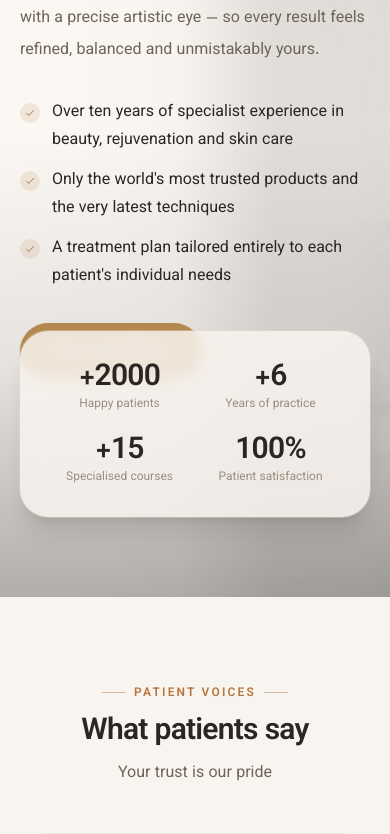
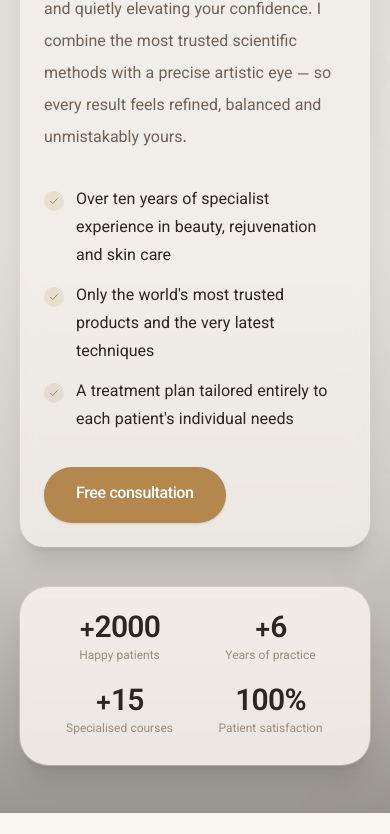
Before and after one commit to amirfahimnia/dr.nasim, a Next.js app: page /en in a window 390 px wide. Shown: the part 5537-6371 px from the top of the page. Built offline with nearby package versions, Linux system fonts and the light colour scheme.

Commit message:
feat: update About section layout; enhance styling and responsiveness

```diff
--- a/src/components/about/About.tsx
+++ b/src/components/about/About.tsx
@@ -15,12 +15,11 @@ export async function About() {
   return (
     <section
       id="about"
-      className="relative isolate overflow-hidden bg-cream-soft py-20 sm:py-24 lg:py-32 lg:pb-44"
+      className="relative isolate overflow-hidden bg-cream-soft py-20 pb-12 sm:py-24 sm:pb-16 lg:py-28 lg:pb-32"
       aria-labelledby="about-title"
     >
-      {/* === Background layers (all stacking BELOW in-flow content) === */}
-
-      {/* Full-bleed background image — `-z-10` keeps it behind the cream-overlay text region */}
+      {/* === Section backdrop === */}
+      {/* Full-bleed portrait — `-z-10` keeps it below in-flow inside the section's `isolate`. */}
       <Image
         src="/images/dr-nasim-about-bg.jpg"
         alt={t("imageAlt")}
@@ -28,28 +27,23 @@ export async function About() {
         sizes="100vw"
         className="-z-10 object-cover"
       />
-
-      {/* Cream-soft overlay — solid on the LEFT ~55%, fades to the image on the right.
-          NOTE: rgb(251,247,242) = --color-cream-soft (#fbf7f2). Tailwind v4
-          arbitrary-value `bg-[…]` can't read CSS variables in rgba stops, so
-          the literal is hard-coded; track any token rename. */}
+      {/* Bottom ink wash adds premium depth and contrast for the stats card. */}
       <div
         aria-hidden
-        className="absolute inset-0 bg-[linear-gradient(90deg,var(--color-cream-soft)_0%,rgba(251,247,242,0.95)_30%,rgba(251,247,242,0.85)_45%,rgba(251,247,242,0)_70%)]"
+        className="absolute inset-x-0 bottom-0 -z-[5] h-1/2 bg-gradient-to-t from-ink/40 via-ink/10 to-transparent"
       />
 
-      {/* Bottom ink wash for premium depth and stats-card contrast */}
-      <div
-        aria-hidden
-        className="absolute inset-x-0 bottom-0 h-1/2 bg-gradient-to-t from-ink/35 via-ink/10 to-transparent"
-      />
-
-      {/* === Foreground content === */}
-
+      {/* === Foreground: 12-col grid, text on visual LEFT (RTL) + stats on visual RIGHT (RTL) ===
+          `col-start-7` places the text column on the visual LEFT in RTL (right in LTR).
+          `col-start-1` places the stats card on the visual RIGHT in RTL (left in LTR).
+          `lg:items-end` aligns the stats card's bottom edge to the text panel's bottom edge,
+          producing the side-by-side "align with the text" composition. */}
       <Container>
-        {/* Text — pinned to the LEFT on lg+ so it sits over the cream overlay region */}
-        <div className="grid lg:grid-cols-12 lg:gap-12">
-          <div className="relative lg:col-span-7 lg:col-start-1 lg:py-2">
+        <div className="grid gap-10 lg:grid-cols-12 lg:items-end lg:gap-x-10 xl:gap-x-14">
+          {/* TEXT — visual LEFT in RTL. Own cream/glass backdrop so it stays
+              readable wherever the grid column lands (LTR or RTL). */}
+          <div className="lg:col-span-6 lg:col-start-7">
+            <div className="rounded-3xl bg-cream/85 p-6 shadow-xl ring-1 ring-line/25 backdrop-blur supports-[backdrop-filter]:bg-cream/70 sm:p-8 lg:p-10">
               <p className="mb-3 inline-flex items-center gap-2 text-xs font-semibold uppercase tracking-[0.18em] text-eyebrow">
                 <span className="h-px w-6 bg-eyebrow/50" />
                 {t("eyebrow")}
@@ -87,24 +81,15 @@ export async function About() {
                 </Button>
               </div>
             </div>
+          </div>
 
-          {/* Empty right column — balances the cream panel on lg+ */}
-          <div
-            aria-hidden
-            className="hidden lg:col-start-8 lg:col-span-5 lg:block"
-          />
-        </div>
-      </Container>
-
-      {/* Floating stats card — uses `relative z-10` to clear all background
-          layers and the section's `isolate` stacking context. */}
-      <Container>
-        <div className="relative z-10 -mt-12 sm:-mt-16 lg:-mt-20">
+          {/* STATS CARD — visual RIGHT in RTL, bottom-aligned via grid `items-end`. */}
+          <div className="lg:col-span-6 lg:col-start-1">
             <ul
               dir="ltr"
               aria-label={t("stats.heading")}
-            className="mx-auto grid max-w-4xl grid-cols-2 gap-y-6 overflow-hidden rounded-2xl bg-cream/95 px-6 py-8 shadow-xl ring-1 ring-line/40 backdrop-blur supports-[backdrop-filter]:bg-cream/85 sm:grid-cols-4 sm:gap-y-0 sm:divide-x sm:divide-line/40 sm:px-8"
               role="list"
+              className="grid grid-cols-2 gap-y-6 overflow-hidden rounded-2xl bg-cream/95 px-6 py-7 shadow-xl ring-1 ring-line/40 backdrop-blur supports-[backdrop-filter]:bg-cream/85 sm:grid-cols-4 sm:gap-y-0 sm:divide-x sm:divide-line/40 sm:px-8 sm:py-8"
             >
               {stats.map((stat) => (
                 <li
@@ -121,6 +106,7 @@ export async function About() {
               ))}
             </ul>
           </div>
+        </div>
       </Container>
     </section>
   );
```
Lines whose indentation alone changed are shown as unchanged.
